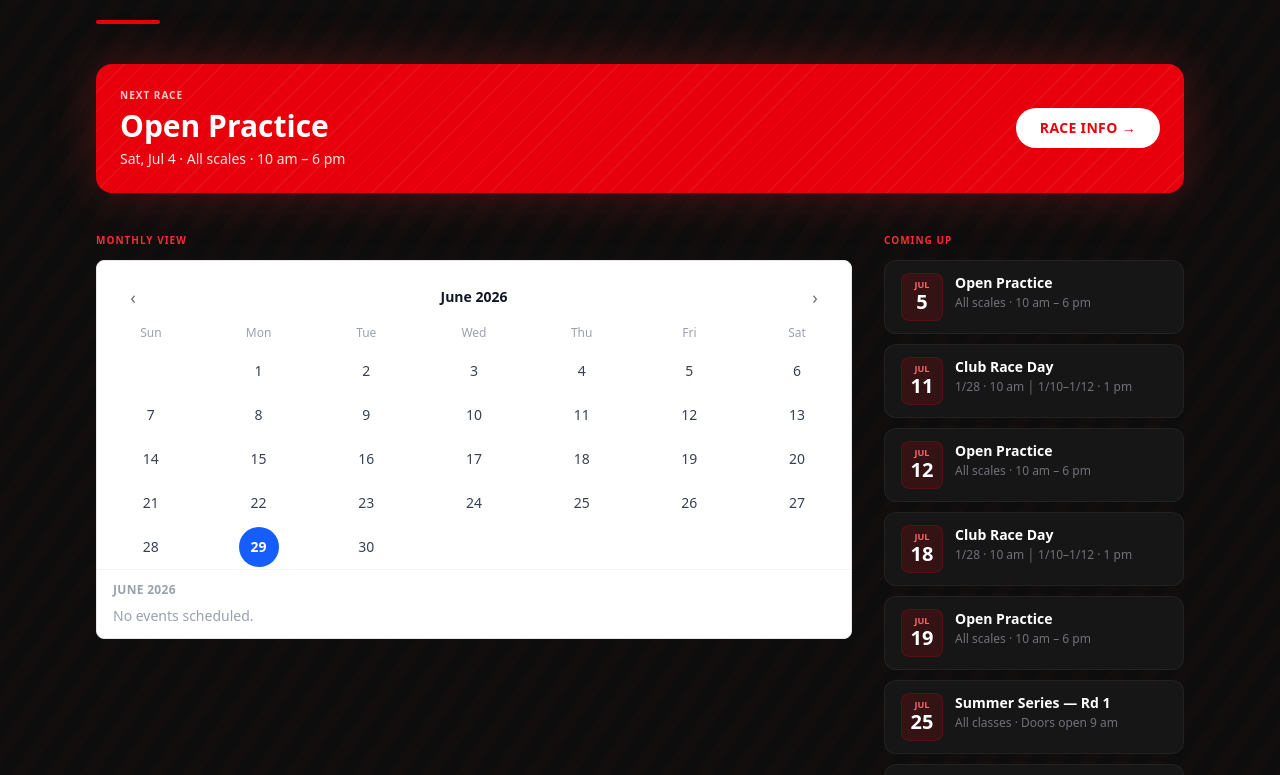
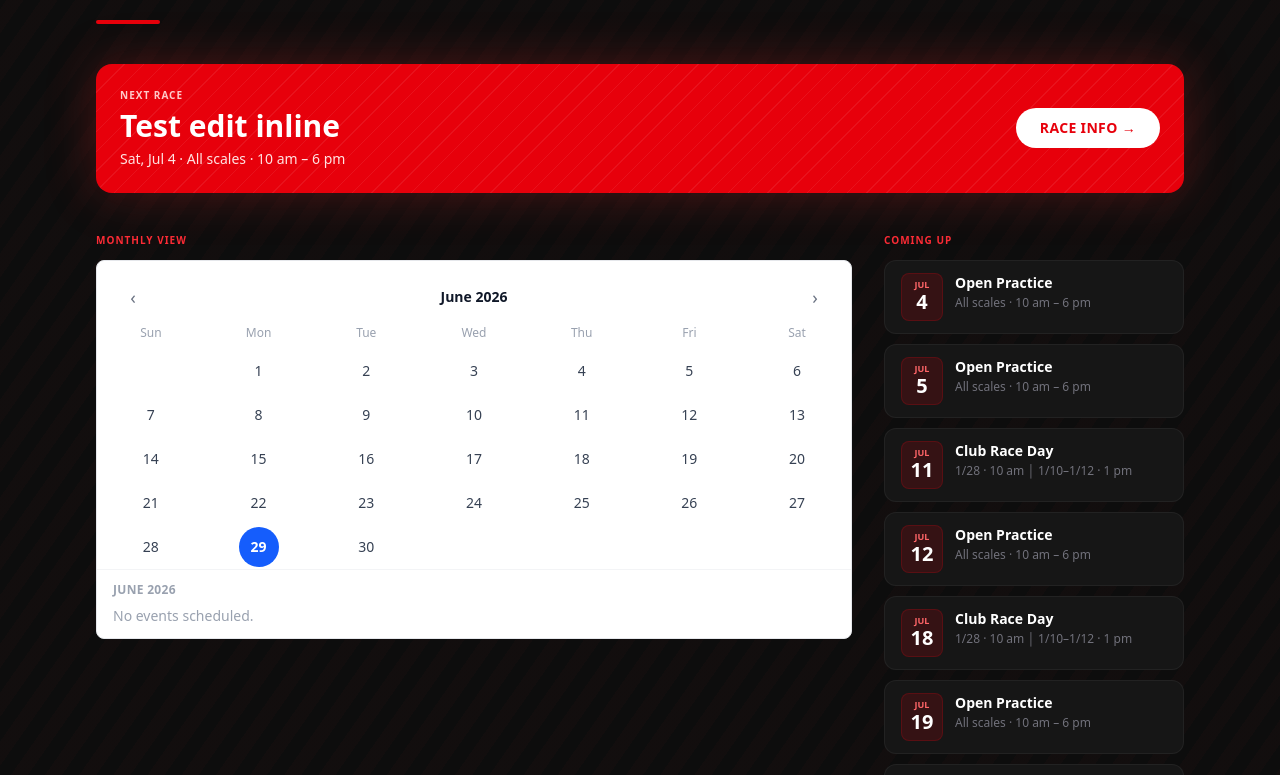
Before and after one commit to skyt0ss/gfxracing, a React (Vite) app: page / in a window 1280 px wide. Shown: the part 1019-1794 px from the top of the page. Built offline with nearby package versions, Linux system fonts and the light colour scheme.

Commit message:
Add test event for July 2026
Added a new event for inline testing in July 2026.

```diff
--- a/content/events.ts
+++ b/content/events.ts
@@ -16,6 +16,8 @@ export interface CalendarEvent {
 }
 
 export const events: CalendarEvent[] = [
+  // — June 2026 —
+  { date: '2026-07-04', title: 'Test edit inline',          notes: 'All scales · 10 am – 6 pm' },
   // — July 2026 —
   { date: '2026-07-04', title: 'Open Practice',          notes: 'All scales · 10 am – 6 pm' },
   { date: '2026-07-05', title: 'Open Practice',          notes: 'All scales · 10 am – 6 pm' },
```
